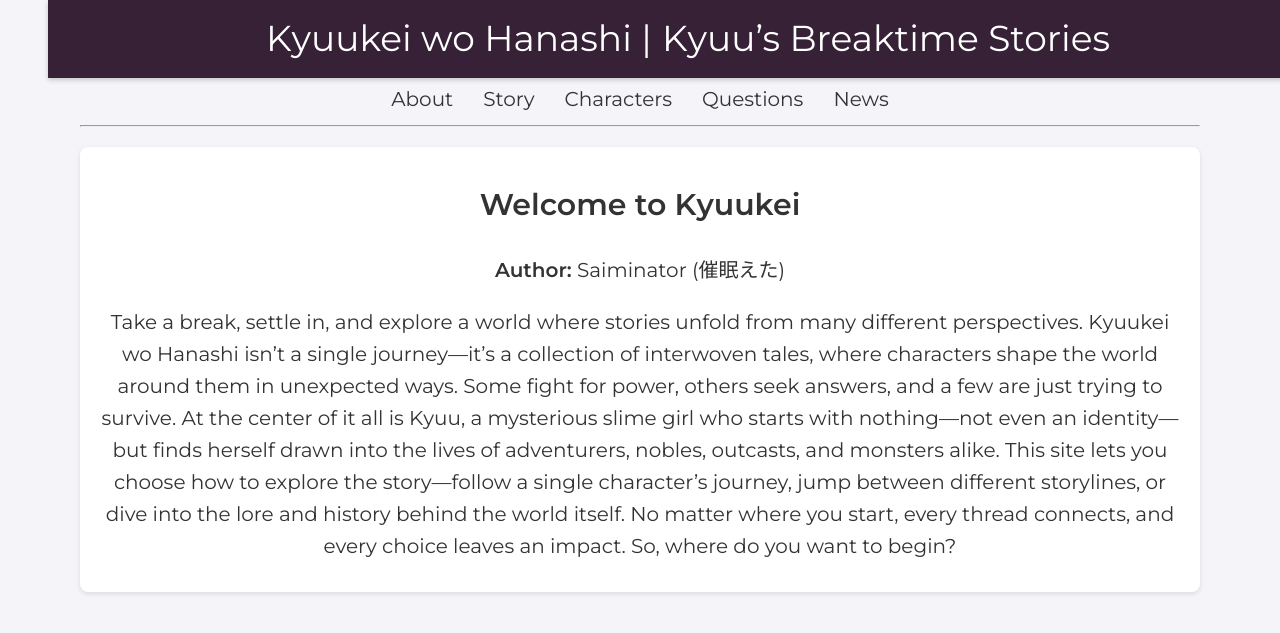
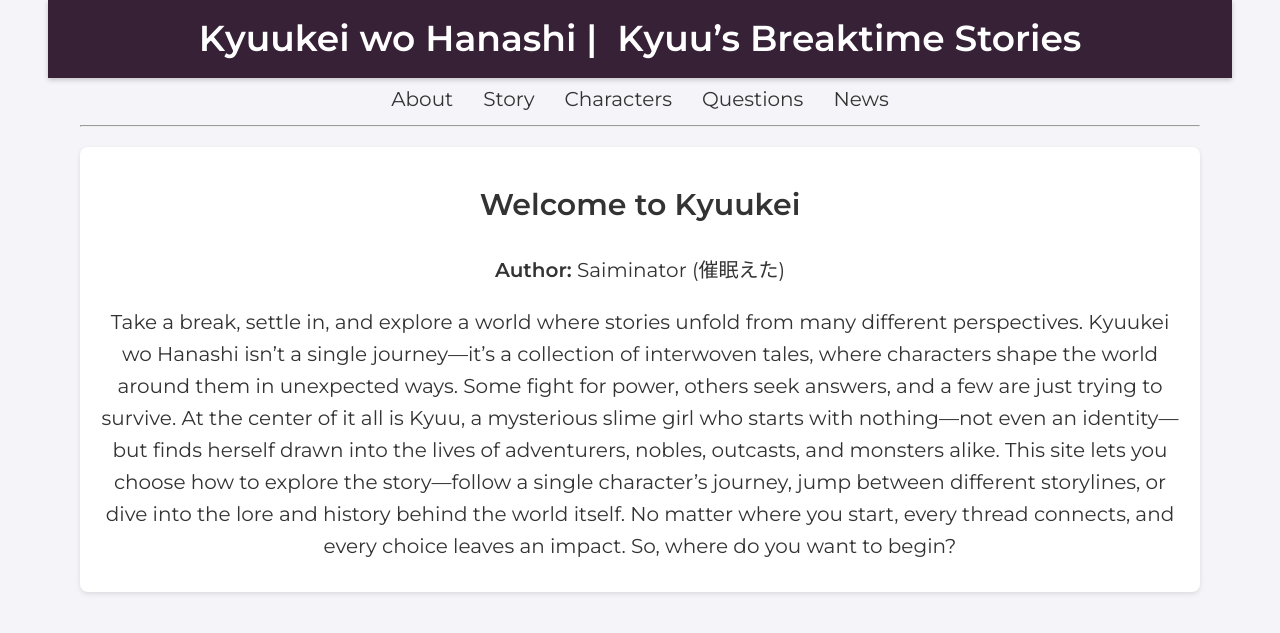
Before and after one commit to Saiminator/Kyuukei, a Jekyll site: the page built from index.html, in a window 1280 px wide. Shown: the top 633 px of the page. Built offline with Jekyll 4.4.1, drawn with Linux system fonts in a browser that asks for light colours.

Commit message:
Update style.css

```diff
--- a/css/style.css
+++ b/css/style.css
@@ -1,14 +1,14 @@
 /* =====================================================
-   Hide Scrollbars Globally (Functional, but not visible)
+   Hide Scrollbars Globally (Functional but invisible)
 ===================================================== */
-/* For Chrome, Safari and Opera */
+/* For Chrome, Safari, Opera */
 ::-webkit-scrollbar {
   display: none;
 }
 /* For IE, Edge and Firefox */
 body {
-  -ms-overflow-style: none;  /* IE and Edge */
-  scrollbar-width: none;     /* Firefox */
+  -ms-overflow-style: none;
+  scrollbar-width: none;
 }
 
 /* =====================================================
@@ -23,13 +23,12 @@
 body {
   margin: 0;
   font-family: 'Montserrat', sans-serif;
-  /* Mobile-first base font-size; adjusted via media queries */
-  font-size: 1rem;
+  font-size: 1rem; /* Mobile-first base size */
   background: #f4f4f9;
   color: #333;
   line-height: 1.6;
   overflow-x: hidden;
-  padding: 0 1rem; /* This padding will be compensated for in the container */
+  padding: 0; /* No horizontal padding on body */
 }
 
 a {
@@ -38,17 +37,22 @@
 }
 
 /* =====================================================
-   Responsive & Desktop Container
+   Container for Main Content
 ===================================================== */
-/* Wrap all content (excluding header) so that on desktop it is fixed width */
 .container {
   width: 100%;
+  padding: 0 1rem;
 }
-
+@media (min-width: 600px) {
+  .container {
+    padding: 0 2rem;
+  }
+}
 @media (min-width: 1024px) {
   .container {
-    max-width: 1120px;
+    max-width: 1120px;  /* Fixed width on desktop */
     margin: 0 auto;
+    padding: 0;
   }
 }
 
@@ -56,50 +60,42 @@
    Header & Navigation
 ===================================================== */
 
-/* Header: full-width purple background */
+/* Header: full-width with purple background */
 header {
   background: #362136;
-  padding: 10px 0;
+  padding: 10px;
   text-align: center;
   box-shadow: 0 2px 5px rgba(0,0,0,0.2);
-  width: 100vw;
-  /* No negative margins here, so the header background reaches to the edge */
+  width: 100%;
 }
 
 /* Site title: split into two spans */
 #site-title {
-  display: flex;
-  flex-direction: row;  /* Desktop: inline */
-  justify-content: center;
-  align-items: center;
   font-size: 1.8em;
   color: #fff;
-  text-decoration: none;
-  margin: 0 auto;
+  cursor: pointer;
+  font-weight: 600;
 }
-
 #site-title .header-line1,
 #site-title .header-line2 {
   white-space: nowrap;
   margin: 0 5px;
 }
 
-/* Mobile: Force two lines and adjust font size */
+/* On mobile, force two lines and adjust font size */
 @media (max-width: 600px) {
   #site-title {
-    flex-direction: column;
+    display: block;
     font-size: clamp(1.2rem, 5vw, 1.5rem);
   }
   #site-title .header-line1,
   #site-title .header-line2 {
     display: block;
-    white-space: nowrap;
   }
 }
 
 /* Desktop Navigation (visible on screens wider than 600px) */
 #nav-desktop {
-  display: block;
   text-align: center;
   margin-top: 5px;
 }
@@ -116,7 +112,7 @@
   margin: 0;
 }
 #nav-desktop li {
-  margin: 0 15px; /* 15px margins as in your old style */
+  margin: 0 15px; /* 15px margins, as in your old code */
 }
 #nav-desktop a {
   font-weight: 500;
@@ -144,7 +140,7 @@
     font-size: 1em;
     cursor: pointer;
     border-radius: 4px;
-    margin-top: 10px;  /* Push the button down */
+    margin-top: 10px;
     margin-bottom: 10px;
   }
   #nav-mobile-menu {
@@ -177,8 +173,6 @@
   padding: 10px 20px;
   margin: 20px auto;
   background: #fff;
-  /* On desktop, content boxes are contained within the .container */
-  max-width: 1120px;
   border-radius: 8px;
   box-shadow: 0 2px 5px rgba(0,0,0,0.1);
   text-align: center;
@@ -207,24 +201,22 @@
 .timeline {
   margin-bottom: 40px;
 }
-.timeline.orby-pink h2    { color: #f7cdd5; }
-.timeline.cerulean h2     { color: #0077be; }
-.timeline.shimi-green h2  { color: #216036; }
-.timeline.dreymi h2       { color: #2f191f; }
-.timeline.via h2          { color: #de363d; }
-.timeline.mika h2         { color: #823f25; }
-.timeline.memo h2         { color: #e073bd; }
-.timeline.shizu h2        { color: #4c6095; }
+.timeline.orby-pink h2 { color: #f7cdd5; }
+.timeline.cerulean h2 { color: #0077be; }
+.timeline.shimi-green h2 { color: #216036; }
+.timeline.dreymi h2 { color: #2f191f; }
+.timeline.via h2 { color: #de363d; }
+.timeline.mika h2 { color: #823f25; }
+.timeline.memo h2 { color: #e073bd; }
+.timeline.shizu h2 { color: #4c6095; }
 .timeline h2 {
   text-align: left;
-  width: 100%;
   margin: 0 0 10px 10px;
 }
 .timeline-wrapper {
   display: flex;
   flex-direction: column;
   align-items: center;
-  position: relative;
   padding-bottom: 10px;
   margin-bottom: 20px;
 }
@@ -294,7 +286,6 @@
   #characterScrollContainer {
     grid-template-columns: repeat(2, 1fr);
   }
-  /* For mobile, reduce container height */
   #characterScrollWrapper {
     height: 50vh;
   }
@@ -458,7 +449,6 @@
 /* =====================================================
    Responsive & Mobile Styles
 ===================================================== */
-/* Mobile-first defaults */
 body {
   font-size: 1rem;
   padding: 0 1rem;
@@ -478,11 +468,9 @@
   display: inline-block;
 }
 @media (min-width: 600px) {
-  /* On screens wider than 600px, hide the mobile nav entirely */
   #nav-mobile {
     display: none;
   }
-  /* Desktop nav is handled by #nav-desktop */
   body {
     font-size: 1.125rem;
     padding: 0 2rem;
```
